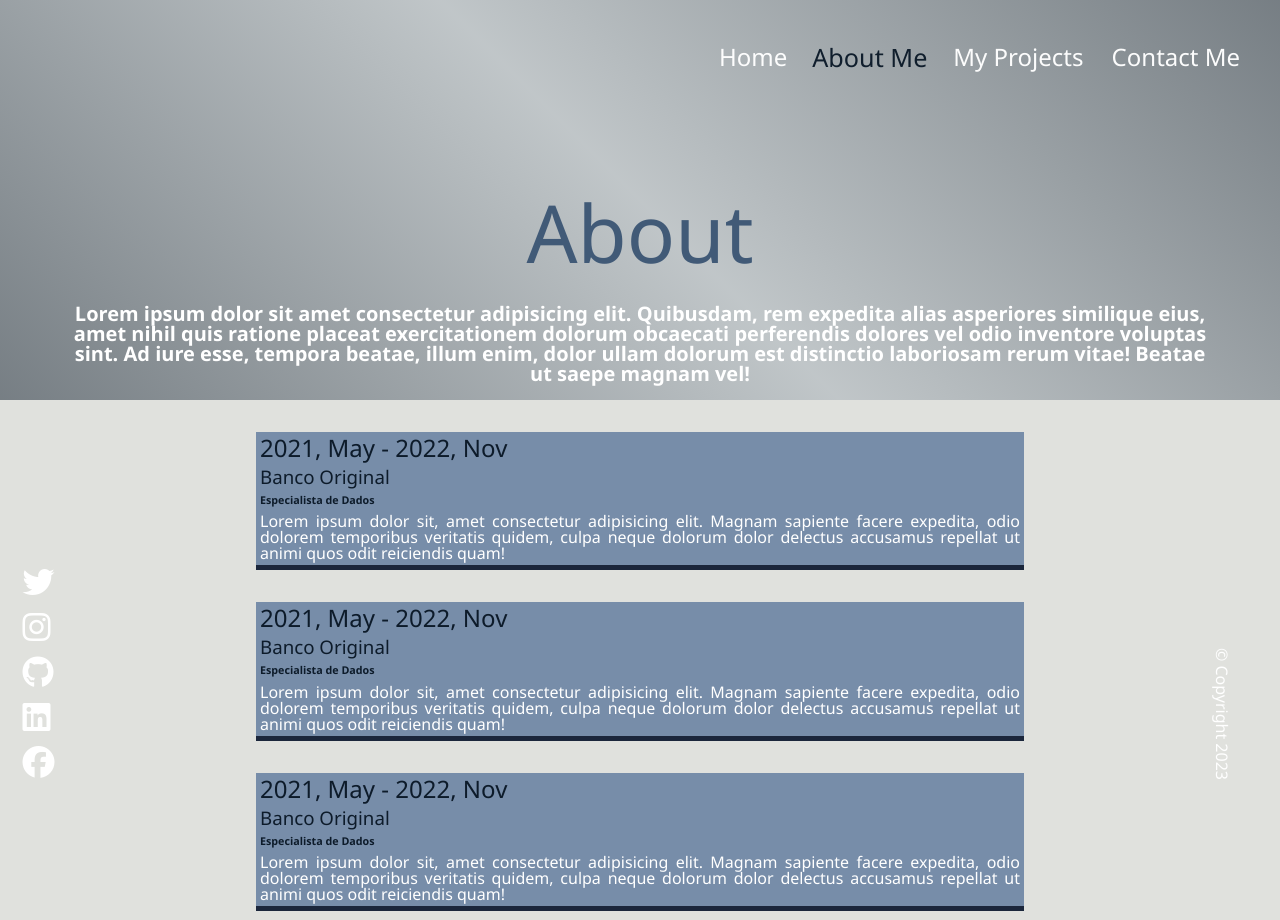
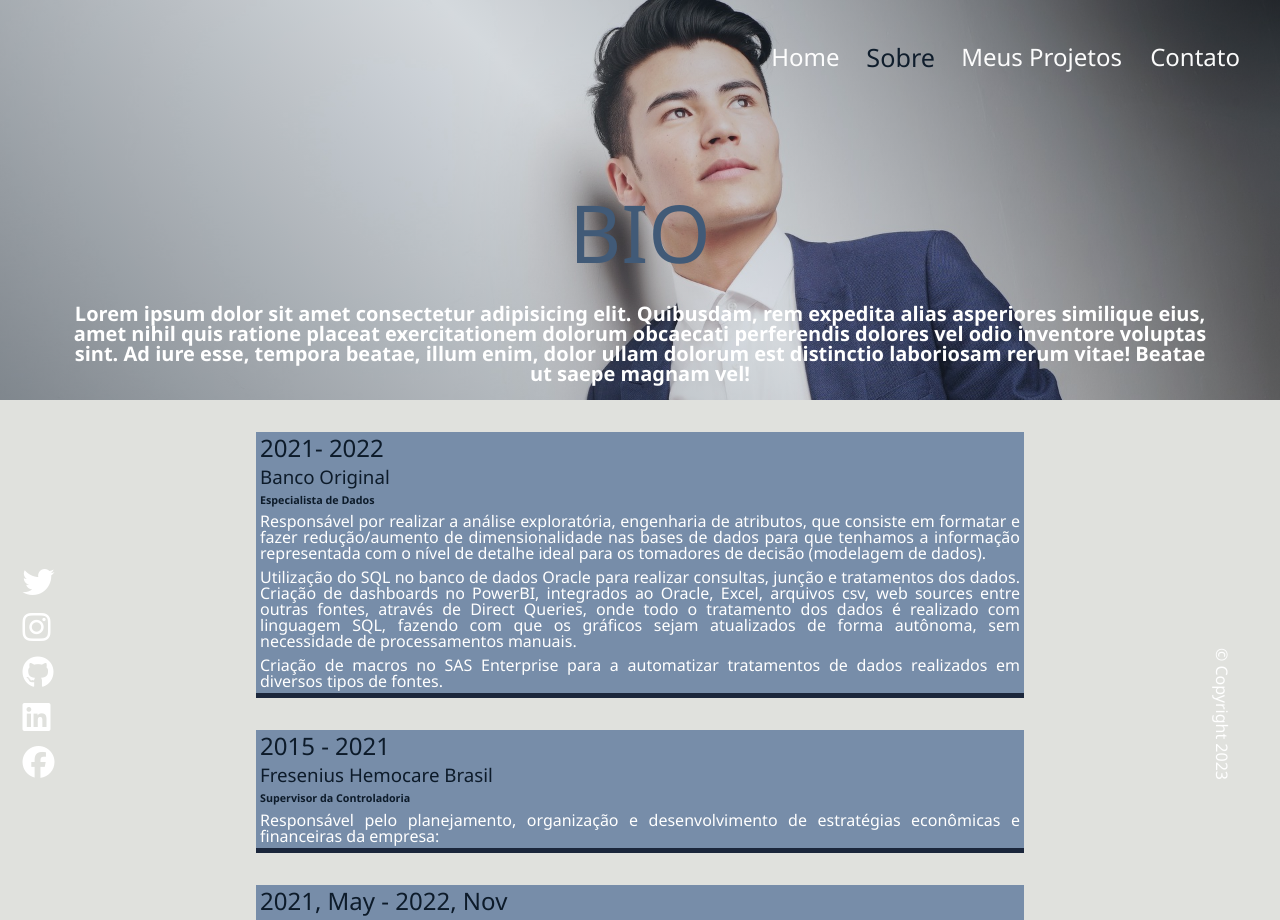
Before and after one commit to cassianoj/myWebsite, a plain HTML site: page about.html in a window 1280 px wide. Shown: the top 920 px of the page. Drawn offline with Linux system fonts and the light colour scheme.

Commit message:
ajuste de pastas

```diff
--- a/about.html
+++ b/about.html
@@ -6,7 +6,7 @@
     <meta name="viewport" content="width=device-width, initial-scale=1.0">
     <link rel="stylesheet" href="css/main.css">
     <script src="https://kit.fontawesome.com/5ba7e85633.js" crossorigin="anonymous"></script>
-    <title>About Cassiano</title>
+    <title>Cassiano</title>
 </head>
 <body>
     <header>
@@ -23,17 +23,17 @@
                 </li>
                 <li class="menu-nav__items active">
                     <a href="about.html" class="menu-nav__link">
-                        About Me
+                        Sobre
                     </a>
                 </li>
                 <li class="menu-nav__items">
                     <a href="projects.html" class="menu-nav__link">
-                        My Projects
+                        Meus Projetos
                     </a>
                 </li>
                 <li class="menu-nav__items">
                     <a href="contact.html" class="menu-nav__link">
-                        Contact Me
+                        Contato
                     </a>
                 </li>
             </ul>
@@ -45,23 +45,25 @@
         <section class="about">
 
             <div class="about_me">
-                <h2 class="about_me_title">About</h2>
+                <h2 class="about_me_title">BIO</h2>
 
                 <p class="about_me_description">Lorem ipsum dolor sit amet consectetur adipisicing elit. Quibusdam, rem expedita alias asperiores similique eius, amet nihil quis ratione placeat exercitationem dolorum obcaecati perferendis dolores vel odio inventore voluptas sint. Ad iure esse, tempora beatae, illum enim, dolor ullam dolorum est distinctio laboriosam rerum vitae! Beatae ut saepe magnam vel!</p>
             </div>
 
             <div class="jobs">
                 <div class="jobs_job">
-                    <h2 class="jobs_job_period">2021, May - 2022, Nov</h2>
+                    <h2 class="jobs_job_period">2021- 2022</h2>
                     <h3 class="jobs_job_company">Banco Original</h3>
                     <h6 class="jobs_job_company">Especialista de Dados</h6>
-                    <p class="jobs_job_description">Lorem ipsum dolor sit, amet consectetur adipisicing elit. Magnam sapiente facere expedita, odio dolorem temporibus veritatis quidem, culpa neque dolorum dolor delectus accusamus repellat ut animi quos odit reiciendis quam!</p>
+                    <p class="jobs_job_description">Responsável por realizar a análise exploratória, engenharia de atributos, que consiste em formatar e fazer redução/aumento de dimensionalidade nas bases de dados para que tenhamos a informação representada com o nível de detalhe ideal para os tomadores de decisão (modelagem de dados).</p>
+                    <p class="jobs_job_description">Utilização do SQL no banco de dados Oracle para realizar consultas, junção e tratamentos dos dados. Criação de dashboards no PowerBI, integrados ao Oracle, Excel, arquivos csv, web sources entre outras fontes, através de Direct Queries, onde todo o tratamento dos dados é realizado com linguagem SQL, fazendo com que os gráficos sejam atualizados de forma autônoma, sem necessidade de processamentos manuais.</p>
+                    <p class="jobs_job_description">Criação de macros no SAS Enterprise para a automatizar tratamentos de dados realizados em diversos tipos de fontes.</p>
                 </div>
                 <div class="jobs_job">
-                    <h2 class="jobs_job_period">2021, May - 2022, Nov</h2>
-                    <h3 class="jobs_job_company">Banco Original</h3>
-                    <h6 class="jobs_job_company">Especialista de Dados</h6>
-                    <p class="jobs_job_description">Lorem ipsum dolor sit, amet consectetur adipisicing elit. Magnam sapiente facere expedita, odio dolorem temporibus veritatis quidem, culpa neque dolorum dolor delectus accusamus repellat ut animi quos odit reiciendis quam!</p>
+                    <h2 class="jobs_job_period">2015 - 2021</h2>
+                    <h3 class="jobs_job_company">Fresenius Hemocare Brasil</h3>
+                    <h6 class="jobs_job_company">Supervisor da Controladoria</h6>
+                    <p class="jobs_job_description">Responsável pelo planejamento, organização e desenvolvimento de estratégias econômicas e financeiras da empresa:</p>
                 </div>
                 <div class="jobs_job">
                     <h2 class="jobs_job_period">2021, May - 2022, Nov</h2>
--- a/scss/_about.scss
+++ b/scss/_about.scss
@@ -4,7 +4,7 @@
         width: 100%;
         height: 50vh;
         padding-bottom: 1rem;
-        background: $linear-gradient-opacity, url('img/model-1.jpg') center top;
+        background: $linear-gradient-opacity, url('../img/model-1.jpg') center top;
         background-size: cover;
         display: flex;
         flex-direction: column;
--- a/scss/_contact.scss
+++ b/scss/_contact.scss
@@ -5,7 +5,7 @@
     display: flex;
     align-items: center;
     flex-direction: column;
-    background: $linear-gradient-opacity, url('img/model-1.jpg') center top;
+    background: $linear-gradient-opacity, url('../img/model-1.jpg') center top;
     background-size: cover;
 
     h2{
--- a/scss/_home.scss
+++ b/scss/_home.scss
@@ -4,7 +4,7 @@
     overflow: hidden;
     align-items: center;
     text-align: center;
-    background: $linear-gradient-opacity, url('img/model-1.jpg') center top;
+    background: $linear-gradient-opacity, url("../img/model-1.jpg") center top;
     background-size: cover;
 
     &__name{
--- a/scss/_projects.scss
+++ b/scss/_projects.scss
@@ -9,7 +9,7 @@
         flex-direction: column;
         padding-bottom: 1rem;
         color: $terceary-color;
-        background: $linear-gradient-opacity, url('img/model-1.jpg') center top;
+        background: $linear-gradient-opacity, url('../img/model-1.jpg') center top;
         background-size: cover;
     }
 
```
Also changed, not shown: css/main.css, 1 other file.
